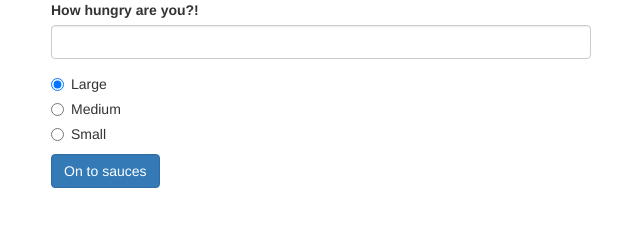
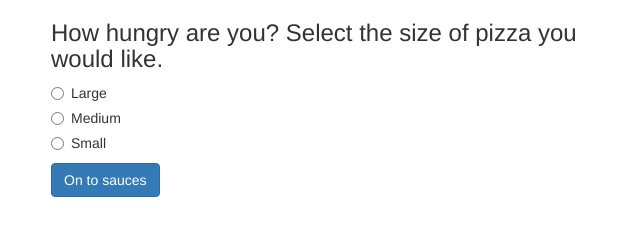
Before and after one commit to guyanderson/pizza-friday-exam, a plain HTML site: page index.html in a window 1280 px wide. Shown: the whole page, without its empty margins (34-674 px from the left). Drawn offline with Linux system fonts and the light colour scheme.

Commit message:
this will remove extra form entry and fix radio button multiple selestion error.

```diff
--- a/index.html
+++ b/index.html
@@ -13,31 +13,31 @@
       <div id = "size">
         <form>
           <div class="col-md-6">
+            <h3>How hungry are you? Select the size of pizza you would like.</h3>
             <div class="form-group">
-              <label for="pizzaSize">How hungry are you?!</label>
-              <input type="text" class="form-control" id = "pizzaSize">
-            </div>
-
               <div class="radio">
                 <label>
-                <input type="radio" name="large" value="large" checked>
+                  <input type="radio" name="pizzaSize" value="large">
                   Large
                 </label>
               </div>
               <div class="radio">
                 <label>
-                <input type="radio" name="medium" value="medium">
+                  <input type="radio" name="pizzaSize" value="medium">
                   Medium
                 </label>
               </div>
               <div class="radio">
                 <label>
-                <input type="radio" name="small" value="small">
+                  <input type="radio" name="pizzaSize" value="small">
                   Small
                 </label>
               </div>
             <span class="btn btn-primary" id="sizeBtn">On to sauces</span>
+          </div>
+        </div>
         </form>
+      </div>
     </div>
   </body>
 </html>
```
Lines whose indentation alone changed are shown as unchanged.
